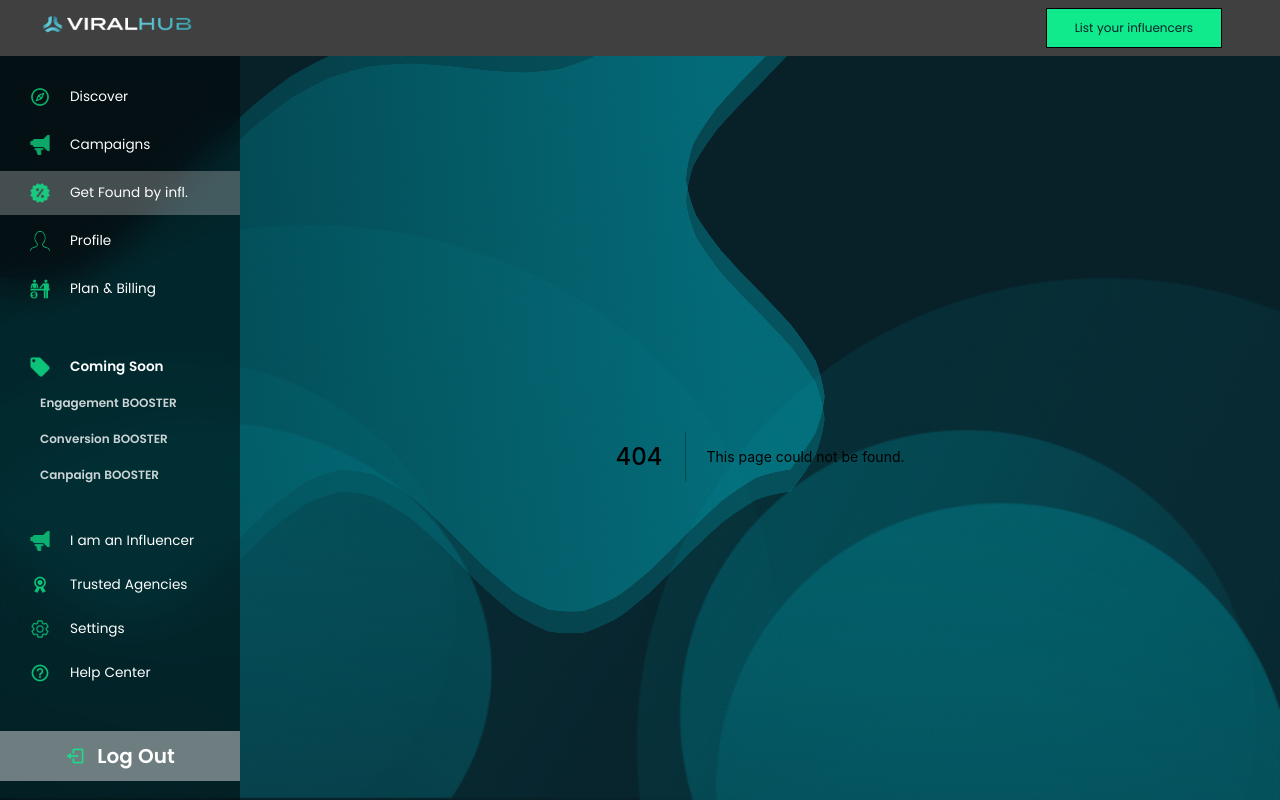
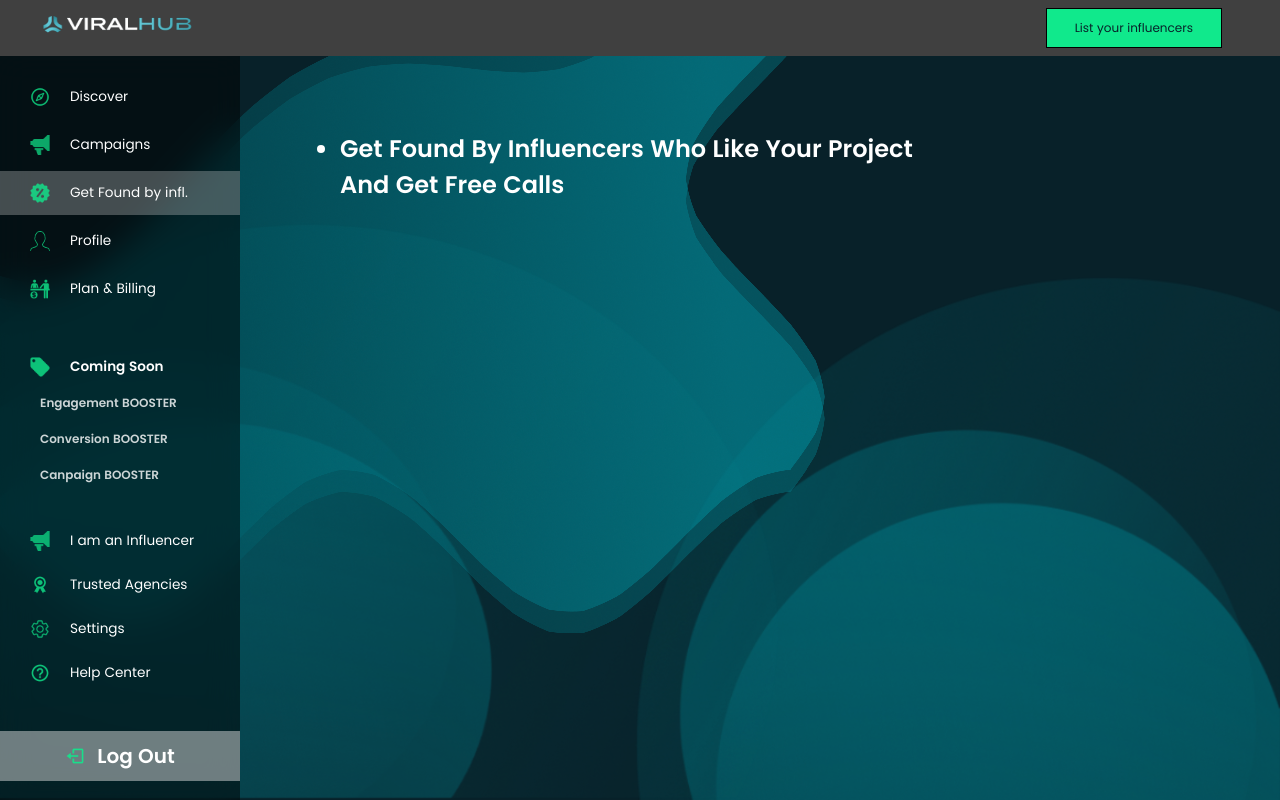
Before and after one commit to devlancer412/influx-frontend, a Next.js app: page /foundbyinfl in a window 1280 px wide. Before the commit this address had no page. Built offline with nearby package versions, Linux system fonts and the light colour scheme.

Commit message:
influence card color change

```diff
--- a/components/pages/campaign/CampaignInfluenceCard.tsx
+++ b/components/pages/campaign/CampaignInfluenceCard.tsx
@@ -9,7 +9,7 @@ type Props = {
 
 const CampaignInfluenceCard: React.FC<Props> = ({ influence }) => {
   return (
-    <div className='relative flex flex-row items-center bg-[#243034] h-[120px]'>
+    <div className='relative flex flex-row items-center bg-[#314146] h-[120px]'>
       <div className='flex flex-row w-1/2 justify-around items-center'>
         <div className='flex flex-row w-1/2 items-center justify-around py-[29px] px-[23px]'>
           <Image
--- /dev/null
+++ b/pages/foundbyinfl/index.tsx
@@ -0,0 +1,16 @@
+import React from 'react';
+
+const FoundByInfl: React.FC = () => {
+  return (
+    <div className='pl-[100px] pr-[33px] py-[75px] flex flex-col font-poppins'>
+      <ul className='font-semibold text-[24px] leading-[36px] text-white capitalize list-disc list-outside mb-[43px]'>
+        <li>
+          Get found by influencers who like your project <br />
+          and get free calls
+        </li>
+      </ul>
+    </div>
+  );
+};
+
+export default FoundByInfl;
```
